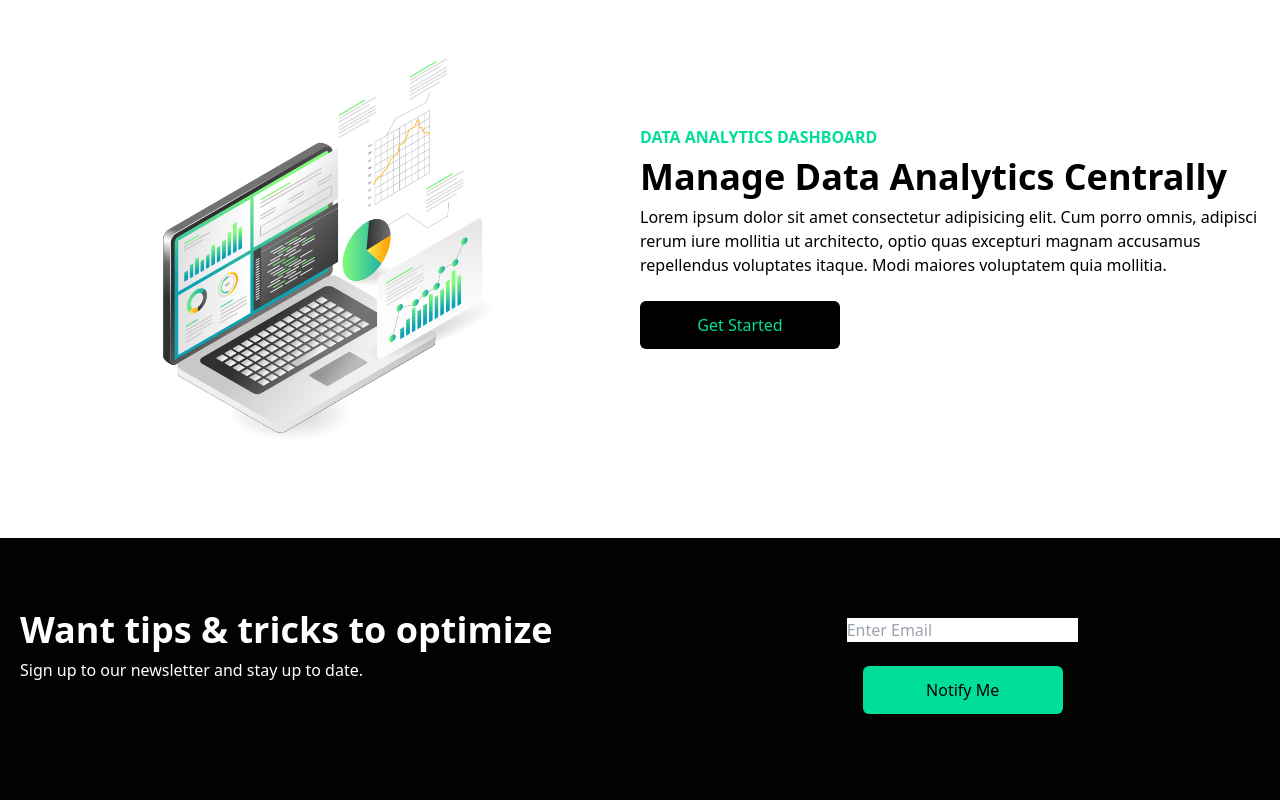
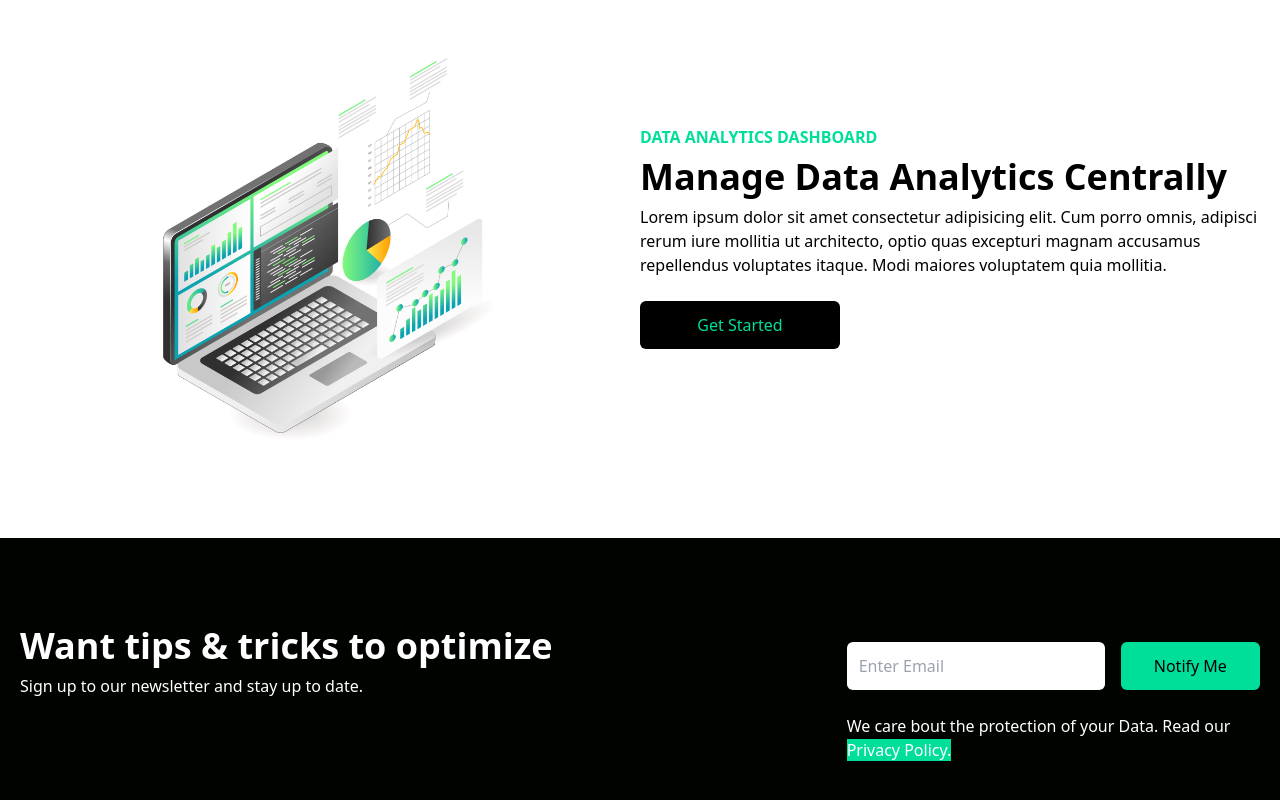
Before and after one commit to daysuwaa/react-tailwind, a React (Create React App) app: page / in a window 1280 px wide. Shown: the part 839-1639 px from the top of the page. Built offline with nearby package versions, Linux system fonts and the light colour scheme.

Commit message:
newsletter

```diff
--- a/src/components /Newsletter.jsx
+++ b/src/components /Newsletter.jsx
@@ -4,18 +4,20 @@ const Newsletter = () => {
   return (
     <div className='w-full py-16 text-white'>
         <div className='max-w-[1240px] mx-auto grid lg:grid-cols-3'>
-            <div className='lg:col-span-2'>
+            <div className='lg:col-span-2 my-4'>
                 <h1 className='md:text-4xl sm:text-3xl text-2xl font-bold py-2'>Want tips & tricks to optimize</h1>
                 <p>Sign up to our newsletter and stay up to date.</p>
             </div>
             <div className='my-4'>
-                <div>
+                <div className='flex flex-col sm:flex-row items-center justify-between w-full'>
                     <input
+                    className='p-3 flex w-full rounded-md text-black'
                     type='email'
                     placeholder='Enter Email'
                      />
                      <button className='bg-[#00df9a] w-[200px] rounded-md ml-4 px-6 my-6 mx-auto py-3 text-black'>Notify Me</button>
                 </div>
+                <p>We care bout the protection of your Data. Read our <span className='bg-[#00df9a]'>Privacy Policy.</span></p>
 
             </div>
         </div>
```
